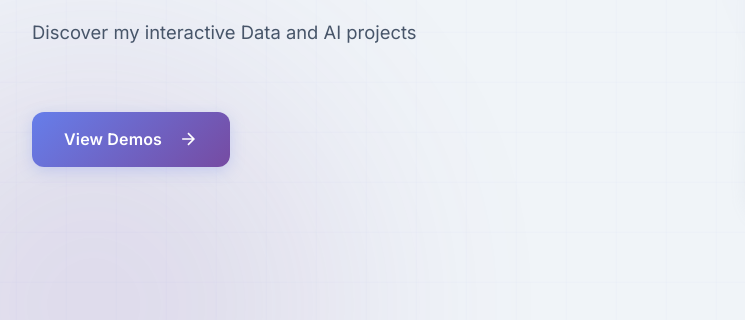
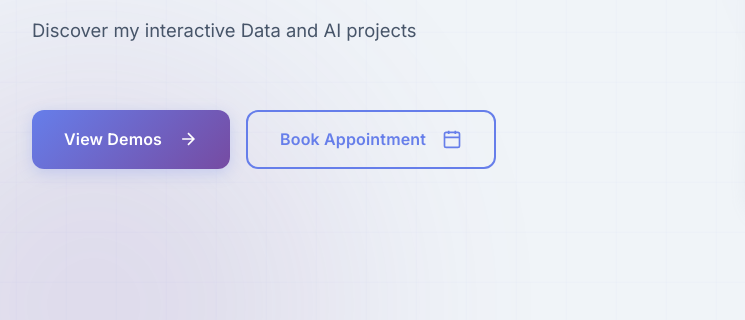
Before and after one commit to malganis35/Portfolio-Demo, a website built with Vite: page index.html in a window 1280 px wide. Shown: the part 384-704 px from the top of the page, 0-745 px from the left. Built offline with nearby package versions, Linux system fonts and the light colour scheme; grey boxes are pictures that could not be loaded.

Commit message:
feat: add button to take a rdv

```diff
--- a/index.html
+++ b/index.html
@@ -76,12 +76,24 @@
             <p class="hero-subtitle" data-i18n="hero-subtitle">
                 Découvrez mes projets interactifs en Data et IA
             </p>
+            <div class="hero-buttons">
                 <a href="#demos" class="cta-button">
                     <span data-i18n="cta-button">Voir les démos</span>
                     <svg class="cta-arrow" viewBox="0 0 24 24" fill="none" stroke="currentColor" stroke-width="2">
                         <path d="M5 12h14M12 5l7 7-7 7" />
                     </svg>
                 </a>
+                <a href="http://www.rdv.astraviz.fr" target="_blank" rel="noopener noreferrer"
+                    class="cta-button cta-button-secondary">
+                    <span data-i18n="cta-button-rdv">Prendre RDV</span>
+                    <svg class="cta-icon" viewBox="0 0 24 24" fill="none" stroke="currentColor" stroke-width="2">
+                        <rect x="3" y="4" width="18" height="18" rx="2" ry="2" />
+                        <line x1="16" y1="2" x2="16" y2="6" />
+                        <line x1="8" y1="2" x2="8" y2="6" />
+                        <line x1="3" y1="10" x2="21" y2="10" />
+                    </svg>
+                </a>
+            </div>
         </div>
         <div class="hero-visual">
             <div class="video-container">
--- a/src/modules/i18n.js
+++ b/src/modules/i18n.js
@@ -11,6 +11,7 @@ export function initI18n() {
             'hero-title-highlight': 'Portail de démo',
             'hero-subtitle': 'Découvrez mes projets interactifs en Data et IA',
             'cta-button': 'Voir les démos',
+            'cta-button-rdv': 'Prendre RDV',
             'demos-title': 'Applications de Démonstration',
             'demos-subtitle': 'Ci-dessous quelques exemples de réalisations.',
             'filter-all': 'Tout',
@@ -58,6 +59,7 @@ export function initI18n() {
             'hero-title-highlight': 'Demo Portal',
             'hero-subtitle': 'Discover my interactive Data and AI projects',
             'cta-button': 'View Demos',
+            'cta-button-rdv': 'Book Appointment',
             'demos-title': 'Demonstration Applications',
             'demos-subtitle': 'Below are some examples of realized projects.',
             'filter-all': 'All',
--- a/src/styles/styles.css
+++ b/src/styles/styles.css
@@ -478,6 +478,40 @@ body {
 
 .cta-button:hover .cta-arrow {
     transform: translateX(4px);
+}
+
+.hero-buttons {
+    display: flex;
+    gap: 1rem;
+    flex-wrap: wrap;
+}
+
+.cta-button-secondary {
+    background: transparent;
+    color: var(--color-primary);
+    border: 2px solid var(--color-primary);
+    box-shadow: none;
+}
+
+.cta-button-secondary::before {
+    display: none;
+}
+
+.cta-button-secondary:hover {
+    background: rgba(102, 126, 234, 0.1);
+    box-shadow: none;
+    color: var(--color-primary);
+    transform: translateY(-2px);
+}
+
+.cta-icon {
+    width: 20px;
+    height: 20px;
+    transition: transform var(--transition-normal);
+}
+
+.cta-button-secondary:hover .cta-icon {
+    transform: translateY(-1px);
 }
 
 /* Hero Visual - Vidéo */
```
Lines whose indentation alone changed are shown as unchanged.
